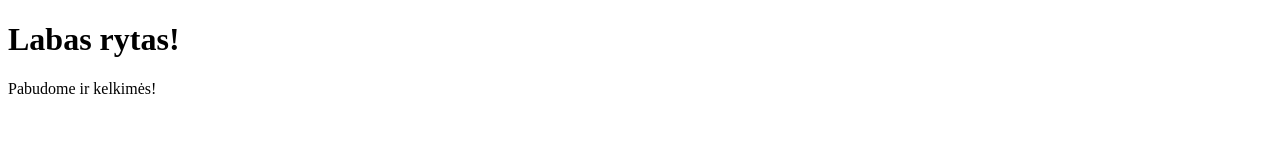
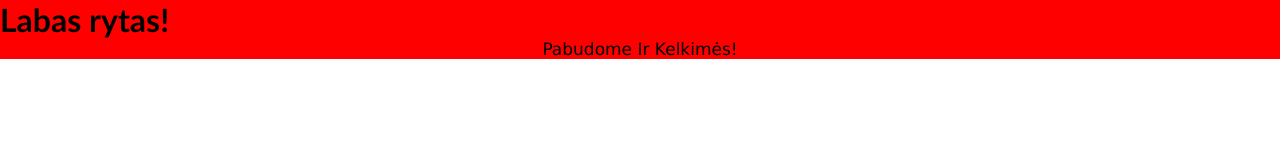
Before and after one commit to JRybelis/19-grupes-testas, a plain HTML site: page index.html in a window 1280 px wide. Drawn offline with Linux system fonts and the light colour scheme.

Commit message:
css layout and p styling

```diff
--- /dev/null
+++ b/css/layout.css
@@ -0,0 +1,9 @@
+.redBackground {
+    background-color: red;
+}
+p {
+    font-size: 17px;
+    text-align: center;
+    font-family: 'Lucida Sans', 'Lucida Sans Regular', 'Lucida Grande', 'Lucida Sans Unicode', Geneva, Verdana, sans-serif;
+    text-transform: capitalize;
+}
--- /dev/null
+++ b/css/reset.css
@@ -0,0 +1,13 @@
+html {
+    scroll-behavior: smooth;
+}
+
+
+body,
+body * {
+    margin: 0;
+    padding: 0;
+    vertical-align: top;
+    box-sizing: border-box;
+    font-family: 'Gill Sans', 'Gill Sans MT', Calibri, 'Trebuchet MS', sans-serif;
+}
--- a/index.html
+++ b/index.html
@@ -4,11 +4,15 @@
     <meta charset="UTF-8">
     <meta name="viewport" content="width=device-width, initial-scale=1.0">
     <title>pirmasis-front-end-testas</title>
+    <link rel="stylesheet" href="./css/reset.css">
+    <link rel="stylesheet" href="./css/layout.css">
 </head>
 <body>
-    <div class="redBackground"></div>
-    <h1>Labas rytas!</h1>
-    <p>Pabudome ir kelkimės!</p>
+    <div class="redBackground">
+        <h1>Labas rytas!</h1>
+        <p>Pabudome ir kelkimės!</p>
+    </div>
+
 
 </body>
 </html>
```
Also changed, not shown: 1 other file.
